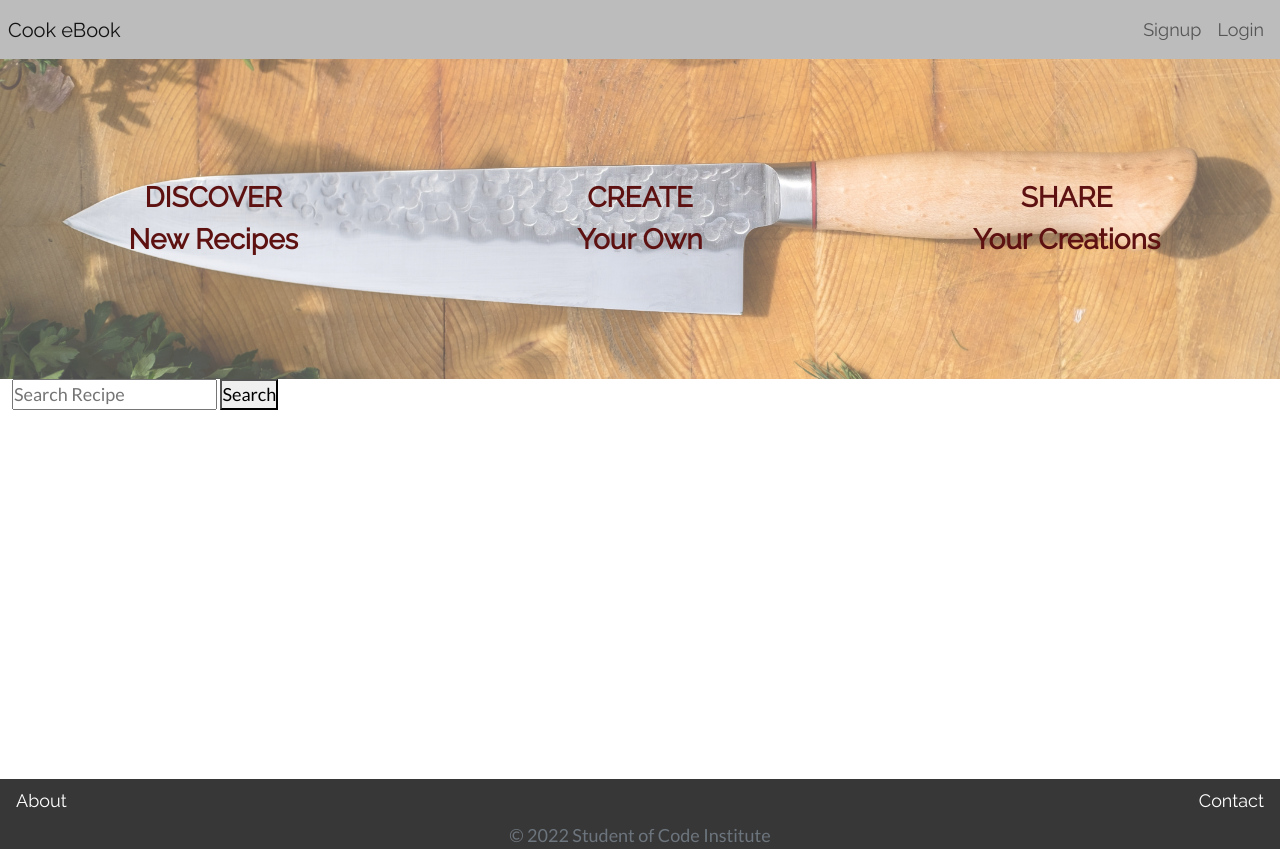
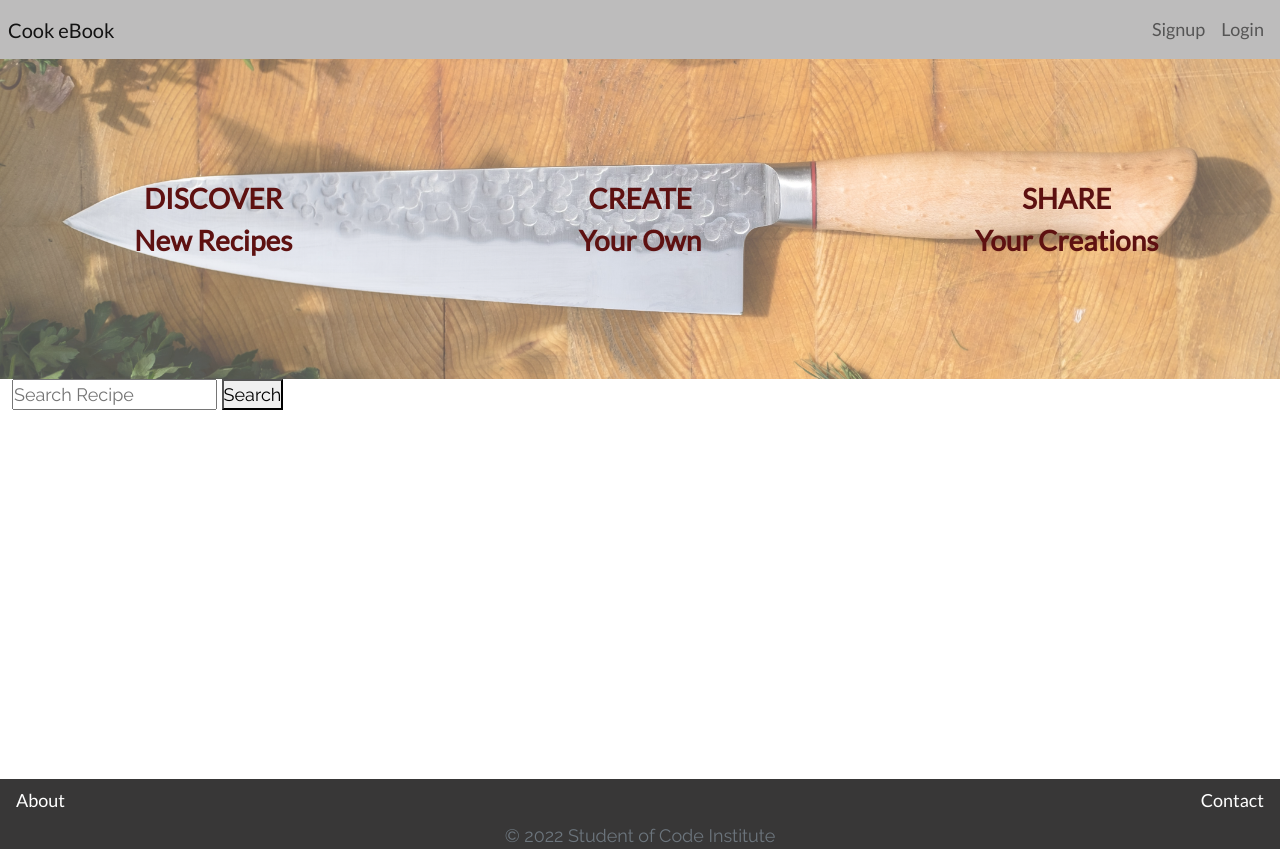
Before and after one commit to mountaincharlie/cook-ebook, a Django app: page / in a window 1280 px wide. Run offline with Django 3.2, Linux system fonts and the light colour scheme; data that the repository does not hold is empty.

Commit message:
refactor[style.css]: swap where Lato and Raleway fonts are applied

```diff
--- a/static/css/style.css
+++ b/static/css/style.css
@@ -7,7 +7,7 @@
 }
 
 body{
-    font-family: Lato, sans-serif;
+    font-family: Raleway, sans-serif;
     font-size: 18px;
     min-height: 100vh;
 
@@ -38,12 +38,12 @@ body{
 /* ---------------------- HEADER */
 
 header{
-    font-family: Raleway, sans-serif;
+    font-family: Lato, sans-serif;
     min-height: 5vh;
 }
 
 li{
-    font-family: Raleway, sans-serif;
+    font-family: Lato, sans-serif;
 }
 
 
@@ -72,7 +72,7 @@ main{
 /* image credit: https://unsplash.com/photos/m1meZgcUYEk?utm_source=unsplash&utm_medium=referral&utm_content=creditShareLink */
 
 .site-intro{
-    font-family:Raleway, sans-serif;
+    font-family:Lato, sans-serif;
     font-size: 3.5vh;
     font-weight: 900;
     color: rgb(94, 17, 17);
```
